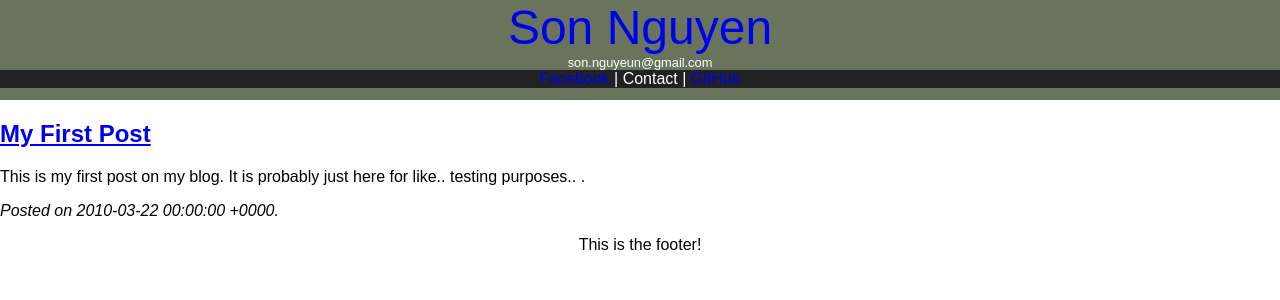
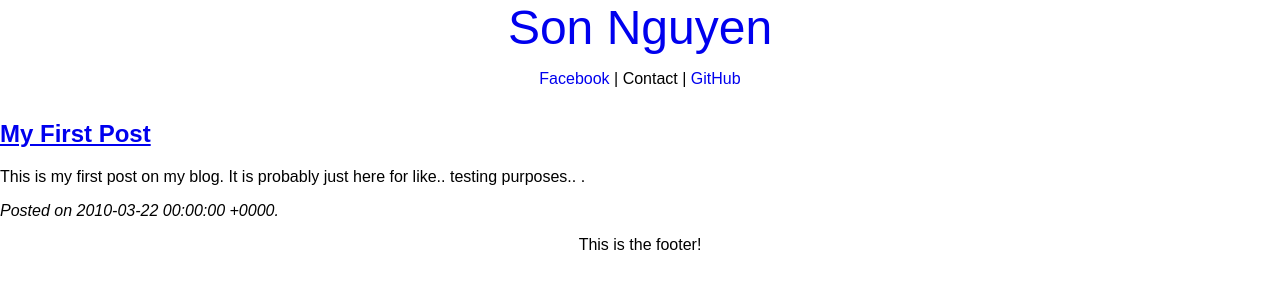
Before and after one commit to son-nguyen/son-nguyen.github.com, a Jekyll site: the page built from index.html, in a window 1280 px wide. Shown: the top 300 px of the page. Built offline with Jekyll 4.4.1, drawn with Linux system fonts in a browser that asks for light colours.

Commit message:
all white now

```diff
--- a/stylesheets/style.css
+++ b/stylesheets/style.css
@@ -7,7 +7,6 @@ body {
 #header {
     height: 100px;
     width: 100%;
-    background: #68755C;
 }
 
 #header .title {
@@ -27,7 +26,7 @@ body {
 }
 
 #header a:visited {
-    color:#fff;
+    color:#000;
 }
 
 #header a:hover {
@@ -42,8 +41,7 @@ body {
 
 #menu {
     text-align:center;
-    background: #202221;
-    color: #FFF;
+    color: #000;
 }
 
 #menu ul {
@@ -61,7 +59,7 @@ body {
 }
 
 #menu ul li a:visited {
-    color: #fff;
+    color: #000;
 }
 
 #menu ul li a:hover {
```
